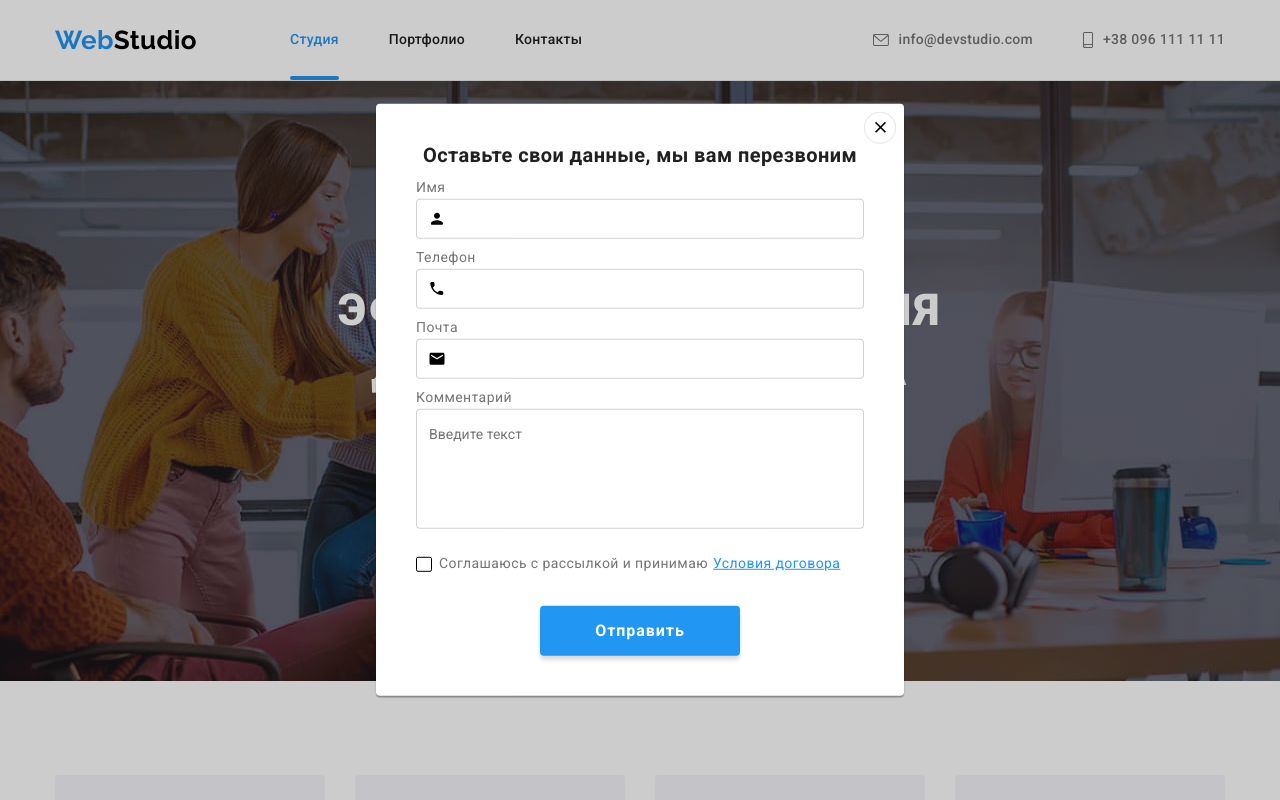
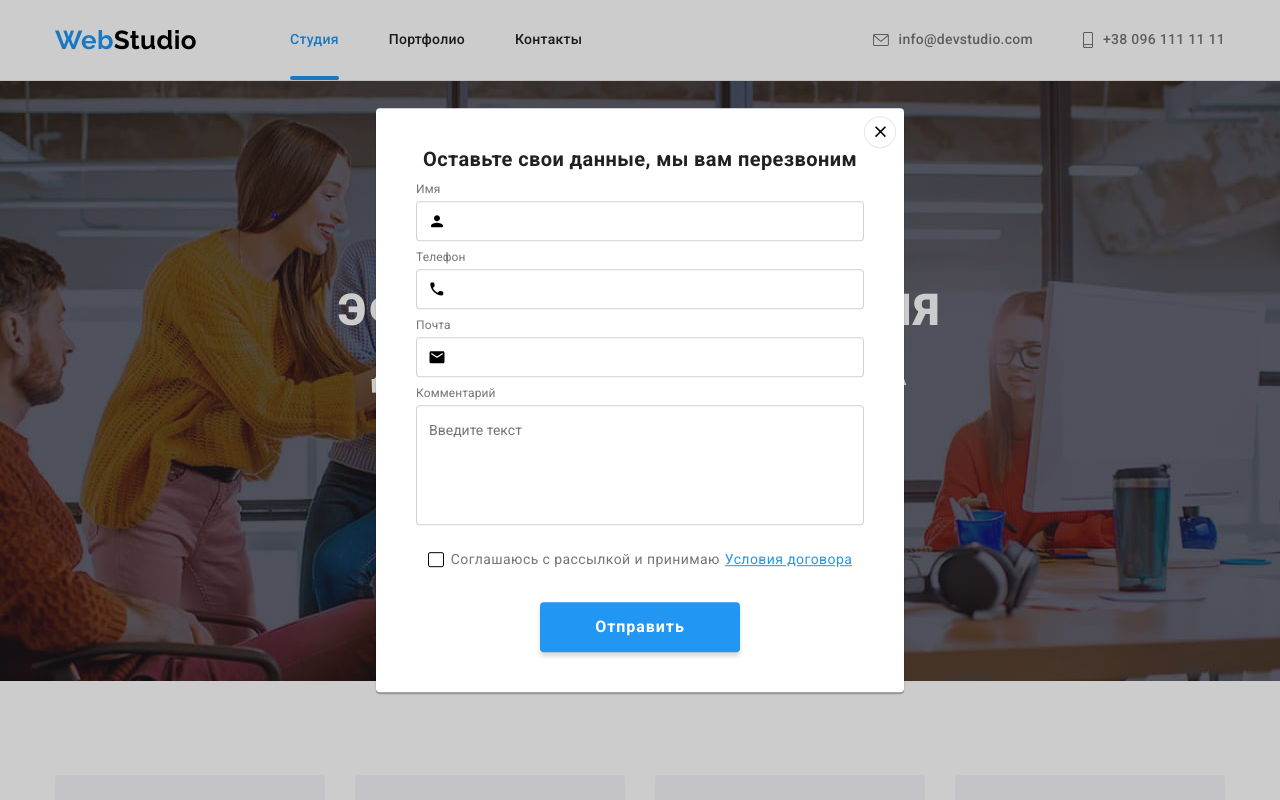
Before and after one commit to ElenaSs95/goit-markup-hw-06, a plain HTML site: page index.html in a window 1280 px wide. Both pictures are taken after a click on the button "Заказать услугу". Shown: the top 800 px of the page. Drawn offline with nearby package versions, Linux system fonts and the light colour scheme.

Commit message:
Виправила помилки ДЗ-6

```diff
--- a/css/styles.css
+++ b/css/styles.css
@@ -768,7 +768,7 @@ textarea {
   border-radius: 50%;
   display: flex;
   padding: 6px 6px;
-  transition: color 250ms cubic-bezier(0.4, 0, 0.2, 1);
+  transition: fill 250ms cubic-bezier(0.4, 0, 0.2, 1);
 }
 
 .button-close-icon:hover,
@@ -801,6 +801,9 @@ textarea {
 }
 
 .form-label {
+  font-size: 12px;
+  line-height: 1.16;
+  letter-spacing: 0.01em;
   display: block;
   margin-bottom: 4px;
 }
@@ -847,6 +850,8 @@ textarea {
 }
 
 .form-checkbox {
+  display: flex;
+  justify-content: center;
   margin-bottom: 30px;
 }
 
```
